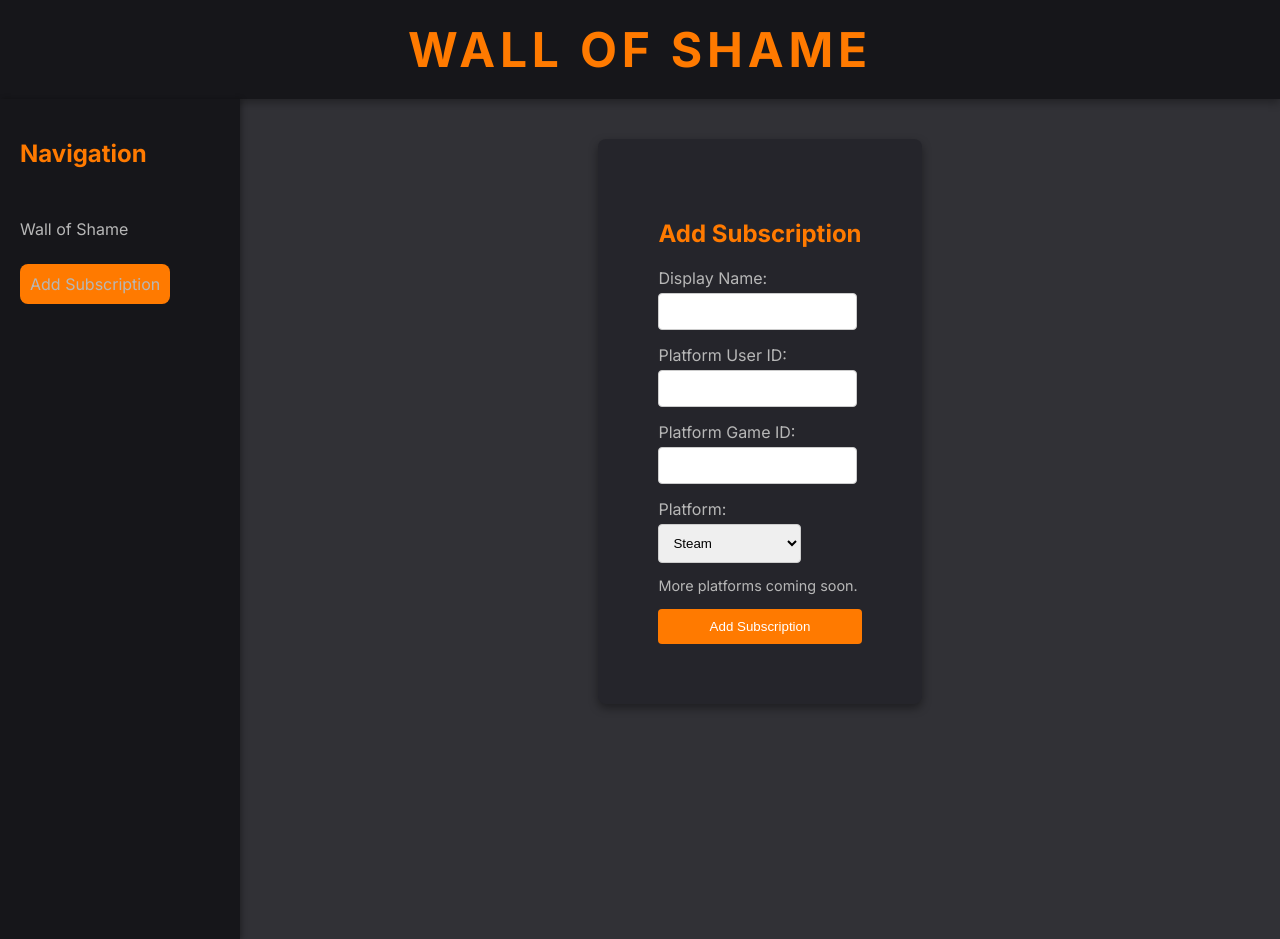
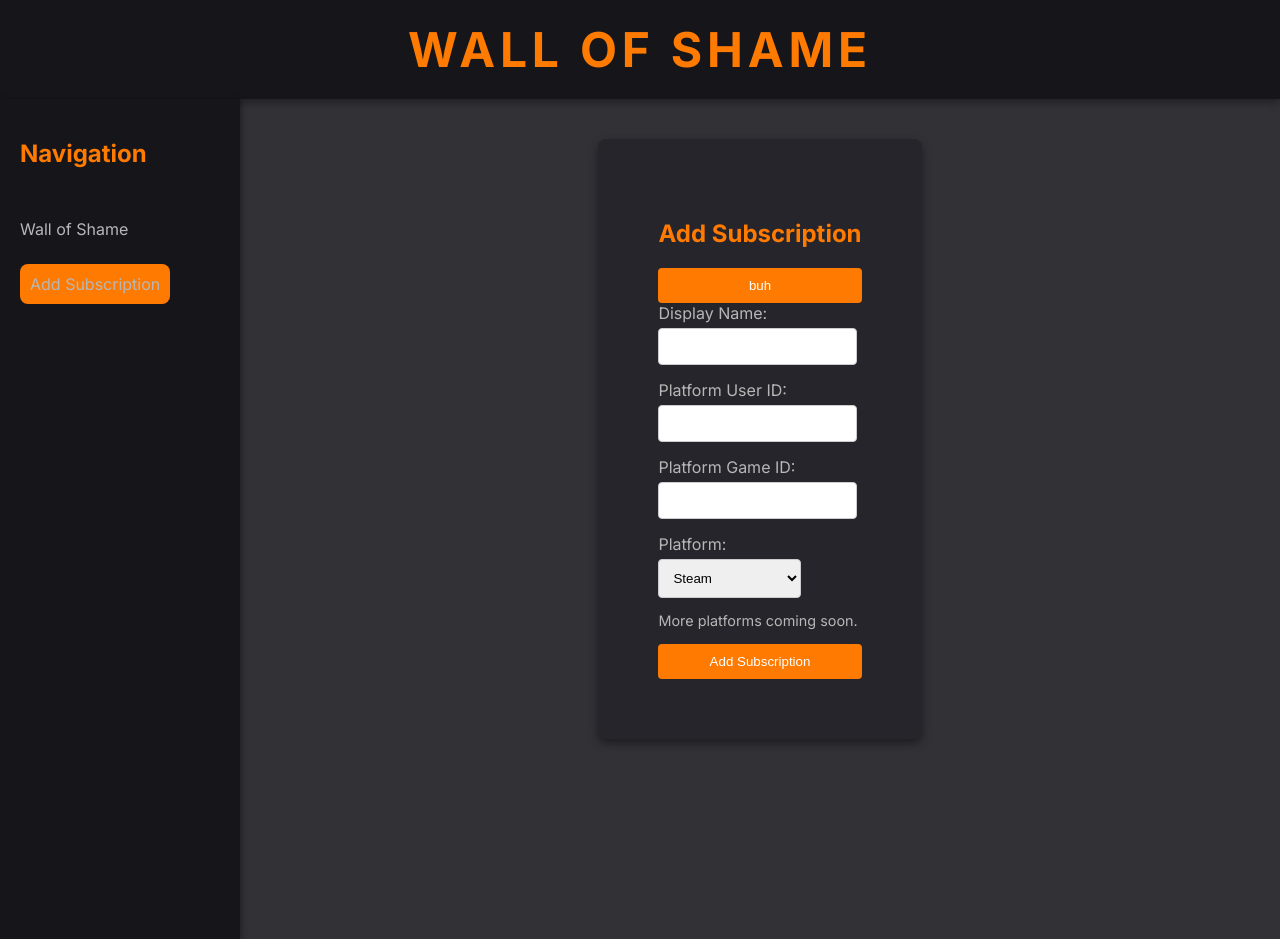
Before and after one commit to david-vos/quit4real.today, a Vue app: page /add-subscription in a window 1280 px wide. Built offline with nearby package versions, Linux system fonts and the light colour scheme.

Commit message:
vue is pain

```diff
--- a/src/components/AddSubscription.vue
+++ b/src/components/AddSubscription.vue
@@ -1,6 +1,7 @@
 <template>
   <div class="add-subscription-container">
     <h2>Add Subscription</h2>
+    <button @click="closePopup">buh</button>
     <form @submit.prevent="submitSubscription">
       <div class="form-group">
         <label for="display_name">Display Name:</label>
@@ -57,6 +58,12 @@ export default {
         platform_id: 'steam', // Default to steam
       },
     };
+  },
+  props: {
+    closePopup: {
+      type: Function,
+      required: true,
+    },
   },
   methods: {
     async submitSubscription() {
--- a/src/components/LeaderboardTable.vue
+++ b/src/components/LeaderboardTable.vue
@@ -1,7 +1,7 @@
 <template>
   <div class="layout-container">
     <!-- Button to open the Add Subscription popup -->
-    <div v-if="showPopup" class="button-container">
+    <div class="button-container">
       <button @click="togglePopup">Add Subscription</button>
     </div>
 
@@ -38,7 +38,7 @@
     <!-- Popup Modal -->
     <div v-if="showPopup" class="popup-overlay" @click.self="togglePopup">
       <div class="popup-content">
-        <add-subscription @close="togglePopup" />
+        <add-subscription @close="togglePopup" :close-popup="togglePopup" />
       </div>
     </div>
   </div>
```
